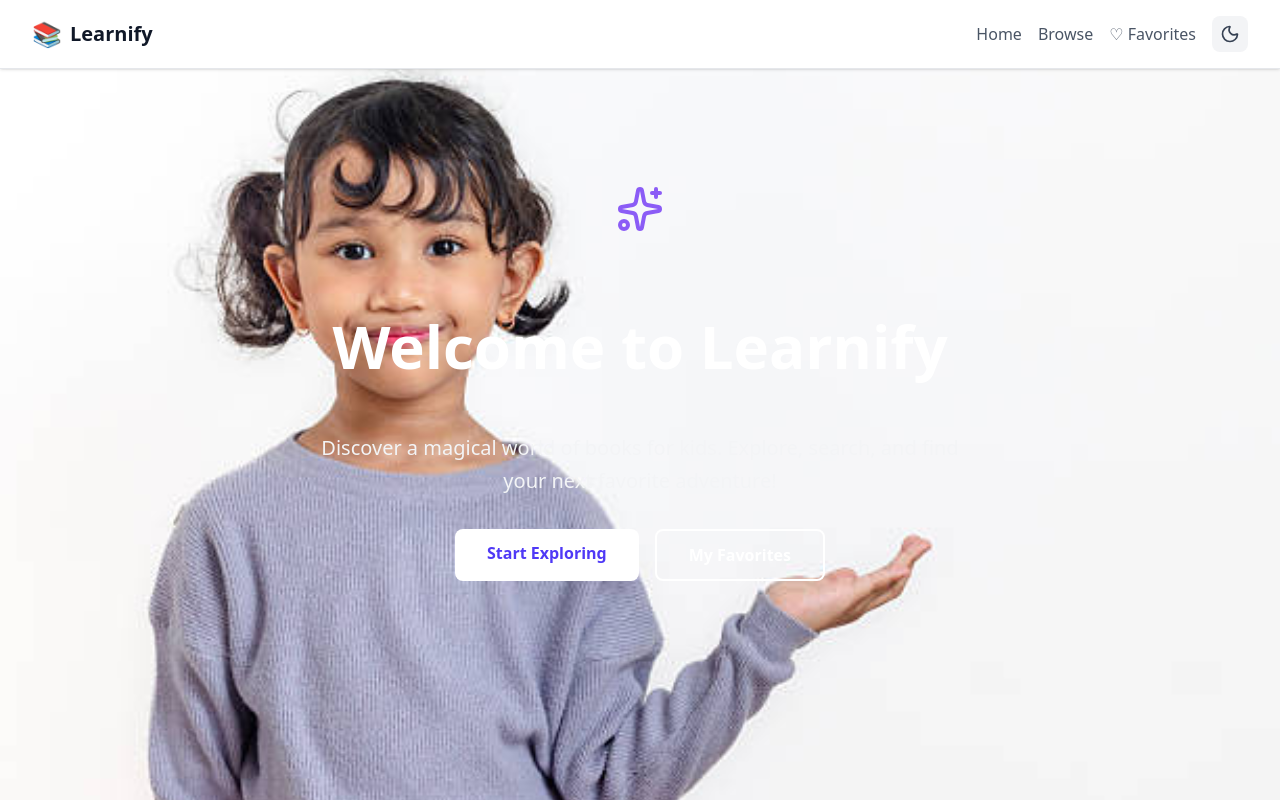
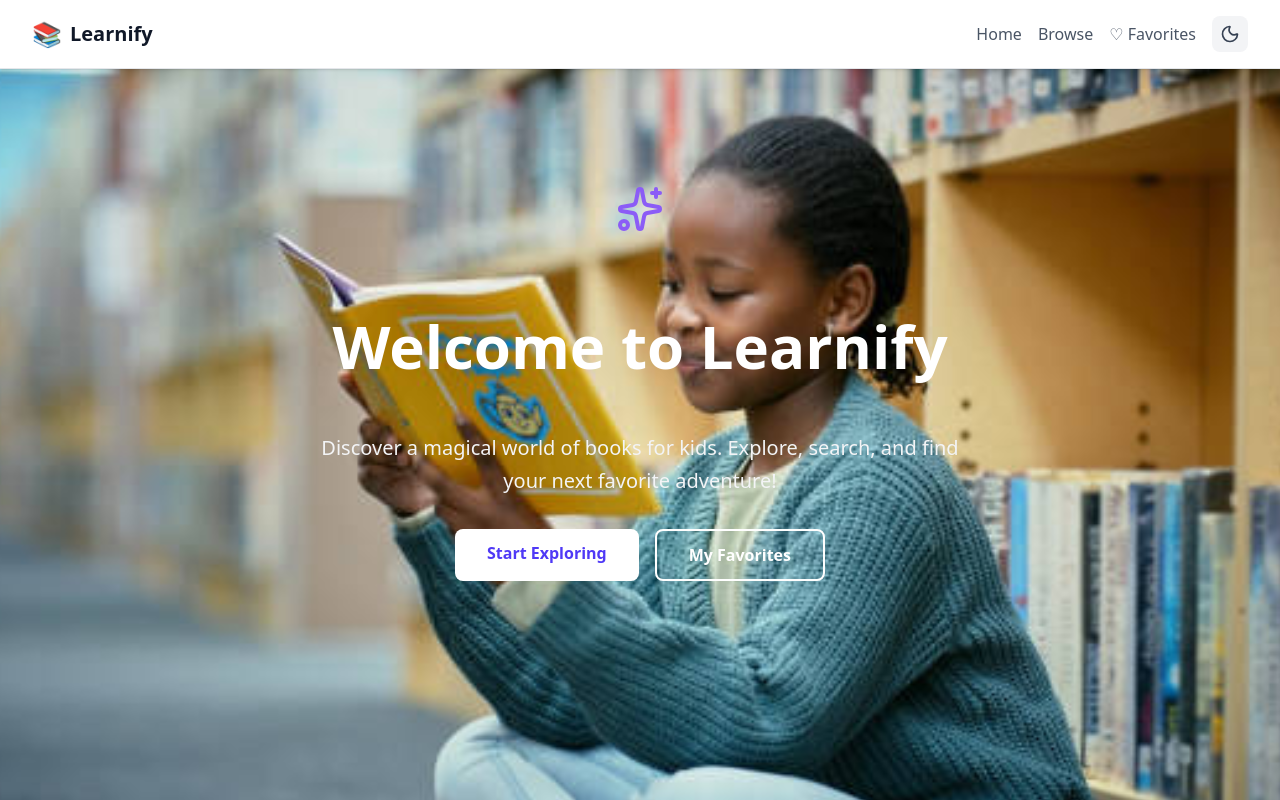
Before and after one commit to Sdboot/Learnify, a SvelteKit app: page / in a window 1280 px wide. Shown: the top 800 px of the page. Built offline with nearby package versions, Linux system fonts and the light colour scheme.

Commit message:
Update +page.svelte changes

```diff
--- a/src/routes/+page.svelte
+++ b/src/routes/+page.svelte
@@ -22,7 +22,7 @@
 
 <style>
 	.hero-section {
-		background-image: url('/mobile view.jpg');
+		background-image: url('/child 1.jpg');
 		background-size: cover;
 		background-position: center;
 		background-attachment: fixed;
```
